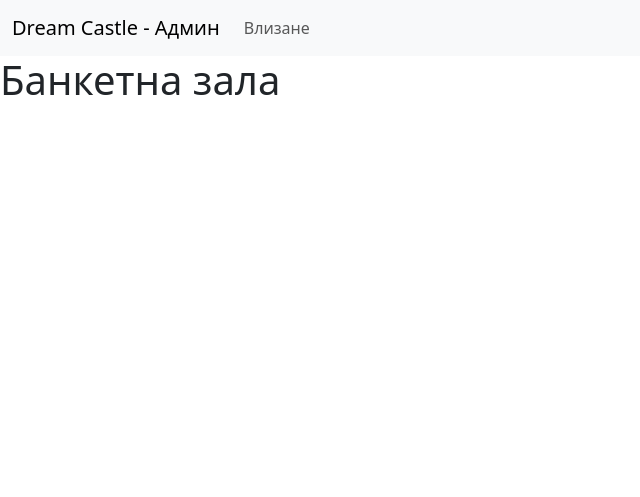
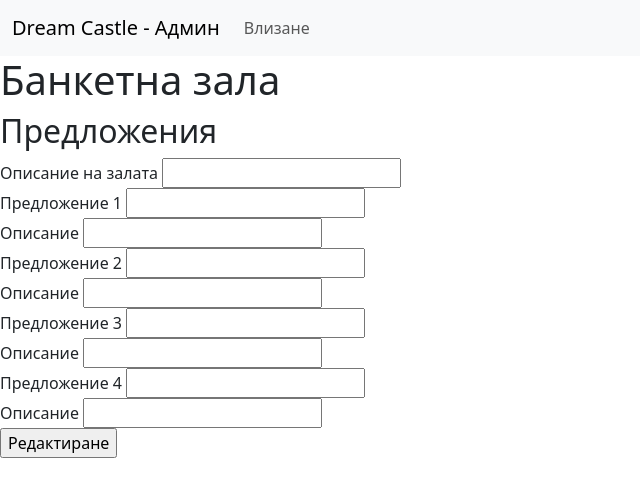
Before and after one commit to Simonaognyanova05/Hotel-Management-System, a Node server app: page /admin/banquetHall in a window 1280 px wide. Shown: the top 497 px of the page, without its empty margins (0-640 px from the left). Run offline with Node 20, Linux system fonts and the light colour scheme; some libraries are stand-ins or nearby versions.

Commit message:
Add banquet hall admin page

```diff
--- a/index.js
+++ b/index.js
@@ -53,6 +53,7 @@ const { summerbarReq } = require('./requests/admin/summerBarReq');
 const { spaReq } = require('./requests/admin/spaReq');
 const { childrenReq } = require('./requests/admin/childrenReq');
 const { eventsReq } = require('./requests/admin/eventsReq');
+const { banquetReq } = require('./requests/admin/banquetReq');
 
 const app = express();
 
@@ -142,6 +143,9 @@ app.post('/events', async(req, res) => {
     await eventsReq(req, res);
 });
 app.get('/admin/banquetHall', banquetHallAdmin);
+app.post('/banquet', async(req, res) => {
+    await banquetReq(req, res);
+});
 app.get('/admin/login', login);
 app.post('/admin/login', async(req, res) => {
     await loginAdmin(req, res);
--- /dev/null
+++ b/requests/admin/banquetReq.js
@@ -0,0 +1,28 @@
+const mongoose = require('mongoose');
+const Banquet = require('../../models/Banquet');
+
+const dbUrl = 'mongodb://localhost:27017/hotel_db';
+const connectionParams = {
+    useUnifiedTopology: true,
+    useNewUrlParser: true
+};
+
+async function banquetReq(req, res) {
+    await mongoose.connect(dbUrl, connectionParams);
+
+    const {
+        description, proposal1, descriptionProp1, proposal2, descriptionProp2, proposal3, descriptionProp3, proposal4, descriptionProp4
+    } = req.body;
+
+    try {
+        await Banquet.updateOne({
+            $set: {
+                description, proposal1, descriptionProp1, proposal2, descriptionProp2, proposal3, descriptionProp3, proposal4, descriptionProp4
+            }
+        });
+        res.redirect('/admin/banquetHall');
+    } catch (e) {
+        console.log(e);
+    }
+}
+module.exports = { banquetReq }
--- a/views/admin/banquetHall.hbs
+++ b/views/admin/banquetHall.hbs
@@ -1 +1,37 @@
 <h1>Банкетна зала</h1>
+
+<form action="/banquet" method="post">
+    <h2>Предложения</h2>
+    <label for="description">Описание на залата</label>
+    <input type="text" name="description">
+    <br>
+
+    <label for="proposal1">Предложение 1</label>
+    <input type="text" name="proposal1">
+    <br>
+    <label for="descriptionProp1">Описание</label>
+    <input type="text" name="descriptionProp1">
+    <br>
+
+    <label for="proposal2">Предложение 2</label>
+    <input type="text" name="proposal2">
+    <br>
+    <label for="descriptionProp2">Описание</label>
+    <input type="text" name="descriptionProp2">
+    <br>
+
+    <label for="proposal3">Предложение 3</label>
+    <input type="text" name="proposal3">
+    <br>
+    <label for="descriptionProp3">Описание</label>
+    <input type="text" name="descriptionProp3">
+    <br>
+
+    <label for="proposal4">Предложение 4</label>
+    <input type="text" name="proposal4">
+    <br>
+    <label for="descriptionProp4">Описание</label>
+    <input type="text" name="descriptionProp4">
+    <br>
+    <input type="submit" value="Редактиране">
+</form>
```
Also changed, not shown: models/Banquet.js (added, +17 -0 lines).
